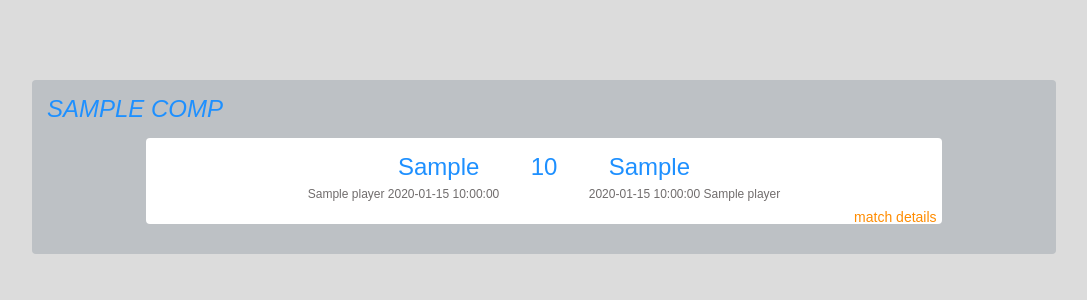
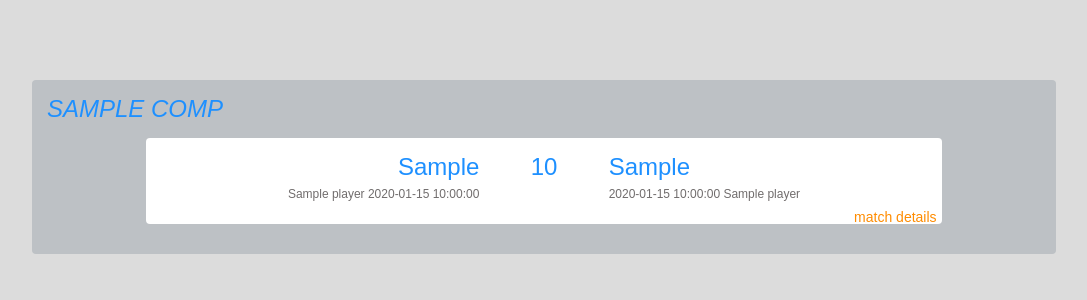
Before and after one commit to fdav10/football-scores, a Flask app: template footie_scores/app/templates/scores.html in a window 1280 px wide. Shown: the top 300 px of the page, without its empty margins (96-1183 px from the left). Run offline with Flask 2, Linux system fonts and the light colour scheme; the template is opened without the code that fills it: most values are stand-ins (such as "Sample title", 1, 10 or a date in 2020).

Commit message:
Fix alignment of match events

```diff
--- a/footie_scores/app/static/styles.css
+++ b/footie_scores/app/static/styles.css
@@ -6,7 +6,6 @@
 }
 
 body {
-    /* background: LightGrey; */
     background: Gainsboro;
 }
 
@@ -81,10 +80,9 @@ body {
 }
 
 .home_events, .away_events  {
-    width: 45%;
+    width: 42.5%;
     font-size: 12px;
     line-height: 1.4em;
-    white-space: normal;
     vertical-align: top;
     overflow: auto;
 }
```
